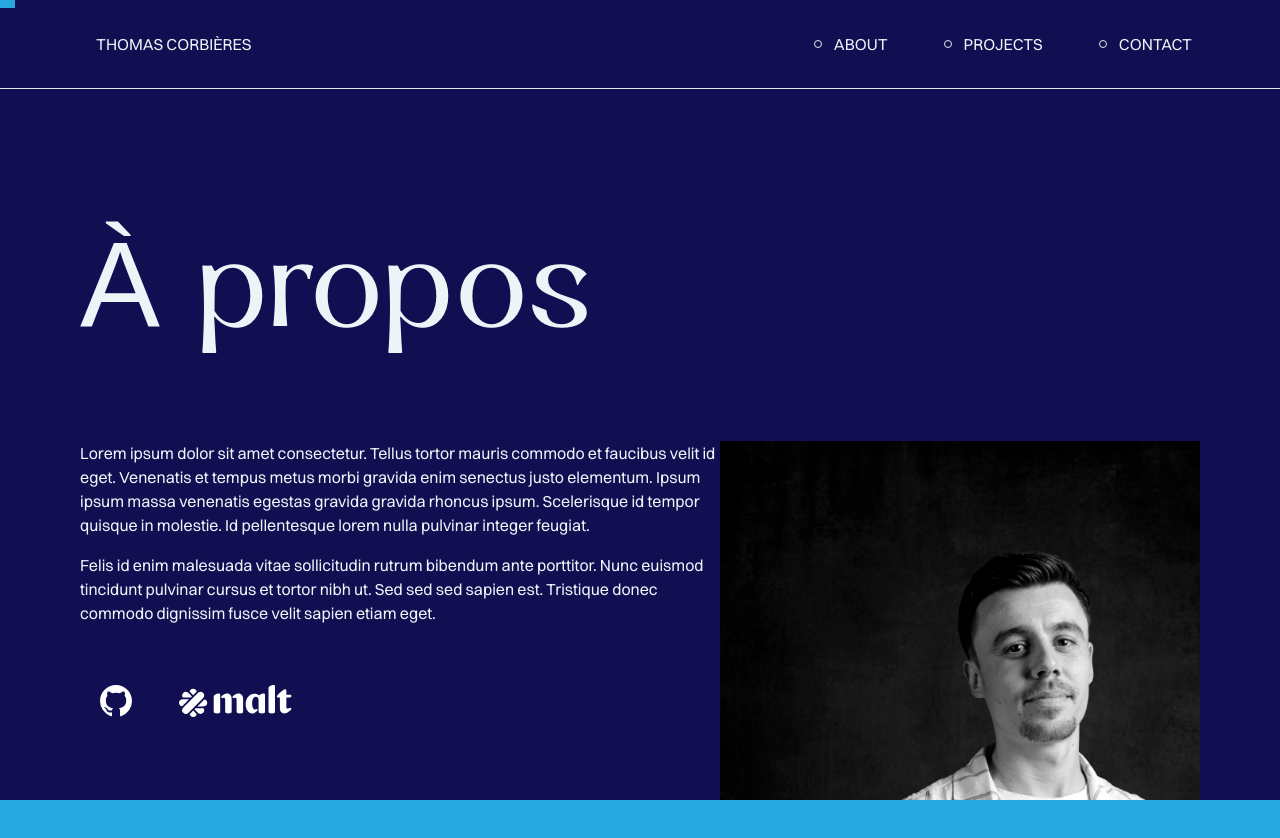
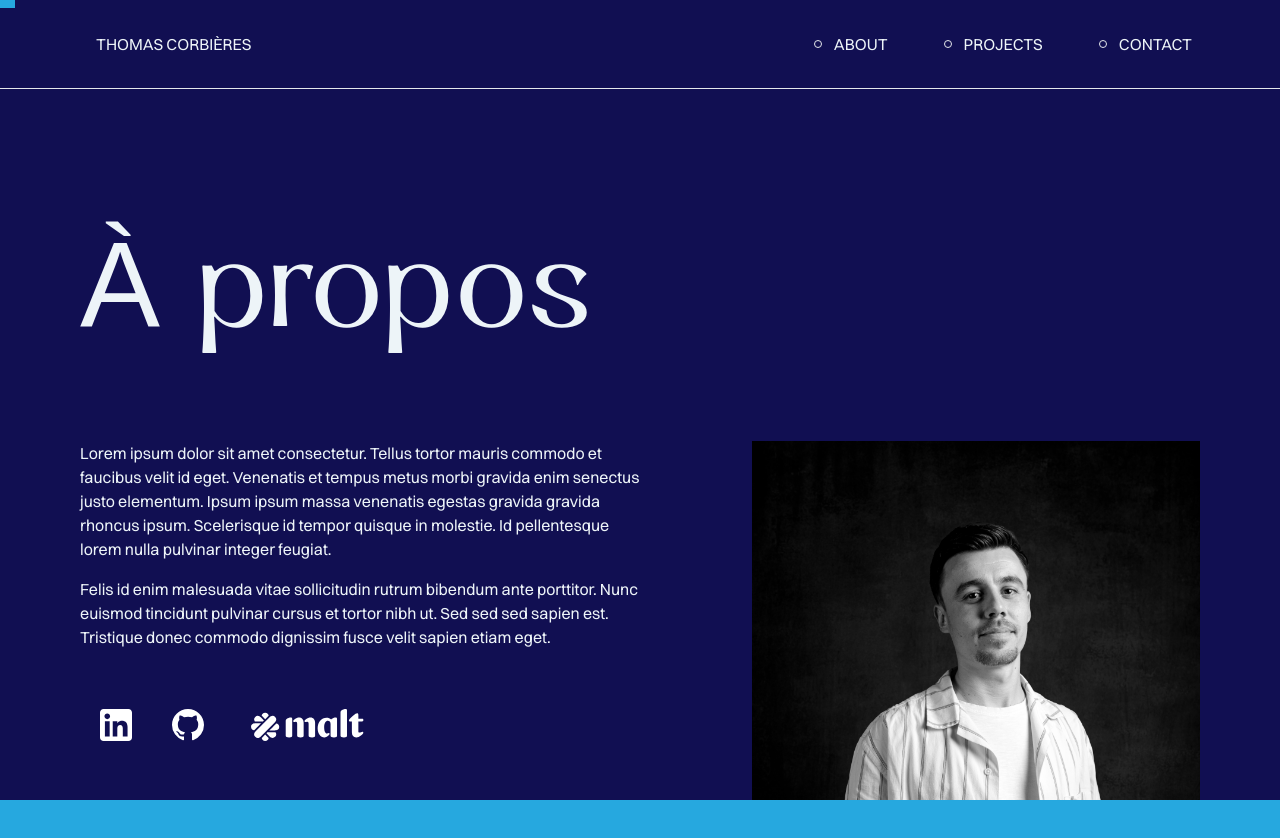
Before and after one commit to ausma-tc/portfolio, a Next.js app: page /about in a window 1280 px wide. Shown: the top 838 px of the page. Built offline with nearby package versions, Linux system fonts and the light colour scheme; grey boxes are pictures that could not be loaded.

Commit message:
Ajustement du responsive page about + Ajout animation star homepage

```diff
--- a/app/about/page.jsx
+++ b/app/about/page.jsx
@@ -8,8 +8,8 @@ const About = () => {
         <div className="flex pb-20">
           <h1 className="h1 leading-none">À propos</h1>
         </div>
-        <div className="flex flex-col-reverse md:flex-row items-start justify-between">
-          <div className="wrapper-text max-w-[640px]">
+        <div className="flex flex-col-reverse lg:flex-row items-start justify-between gap-10">
+          <div className="wrapper-text max-w-full lg:max-w-[50%]">
             <p>
               Lorem ipsum dolor sit amet consectetur. Tellus tortor mauris
               commodo et faucibus velit id eget. Venenatis et tempus metus morbi
@@ -25,6 +25,29 @@ const About = () => {
               fusce velit sapien etiam eget.
             </p>
             <ul className="flex">
+              <IconMagnetic>
+                <li className="p-5">
+                  <a href="https://www.linkedin.com/in/thomas-corbieres/" target="_blank">
+                    <svg
+                      height="32"
+                      viewBox="0 0 72 72"
+                      width="32"
+                      xmlns="http://www.w3.org/2000/svg"
+                    >
+                      <g fill="none" fill-rule="evenodd">
+                        <path
+                          d="M8,72 L64,72 C68.418278,72 72,68.418278 72,64 L72,8 C72,3.581722 68.418278,-8.11624501e-16 64,0 L8,0 C3.581722,8.11624501e-16 -5.41083001e-16,3.581722 0,8 L0,64 C5.41083001e-16,68.418278 3.581722,72 8,72 Z"
+                          fill="#FFF"
+                        />
+                        <path
+                          d="M62,62 L51.315625,62 L51.315625,43.8021149 C51.315625,38.8127542 49.4197917,36.0245323 45.4707031,36.0245323 C41.1746094,36.0245323 38.9300781,38.9261103 38.9300781,43.8021149 L38.9300781,62 L28.6333333,62 L28.6333333,27.3333333 L38.9300781,27.3333333 L38.9300781,32.0029283 C38.9300781,32.0029283 42.0260417,26.2742151 49.3825521,26.2742151 C56.7356771,26.2742151 62,30.7644705 62,40.051212 L62,62 Z M16.349349,22.7940133 C12.8420573,22.7940133 10,19.9296567 10,16.3970067 C10,12.8643566 12.8420573,10 16.349349,10 C19.8566406,10 22.6970052,12.8643566 22.6970052,16.3970067 C22.6970052,19.9296567 19.8566406,22.7940133 16.349349,22.7940133 Z M11.0325521,62 L21.769401,62 L21.769401,27.3333333 L11.0325521,27.3333333 L11.0325521,62 Z"
+                          fill="#110F52"
+                        />
+                      </g>
+                    </svg>
+                  </a>
+                </li>
+              </IconMagnetic>
               <IconMagnetic>
                 <li className="p-5">
                   <a href="https://github.com/ausma-tc" target="_blank">
@@ -115,13 +138,12 @@ const About = () => {
               </IconMagnetic>
             </ul>
           </div>
-          <div className="wrapper-img mb-10 md:mb-0 max-w-[100%] md:max-w-[600px] overflow-hidden">
+          <div className="wrapper-img mb-10 md:mb-0 max-w-full lg:max-w-[40%] overflow-hidden">
             <Image
               src="/images/Thomas_C_B&W_2023.png"
               width={600}
               height={1280}
               alt="Picture of the author"
-              className="md:max-w-2xl"
             />
           </div>
         </div>
--- a/app/globals.scss
+++ b/app/globals.scss
@@ -162,3 +162,24 @@ p {
   background-color: #26a8df;
   z-index: 1;
 }
+
+
+// animation star
+.star {
+  transform-origin: center;
+  animation: svg-animation 2s ease-out forwards;
+  svg {
+  }
+}
+
+@keyframes svg-animation {
+  0% {
+    transform: scale(40) rotate(360deg);
+  }
+  90% {
+    transform: scale(0.5) rotate(10deg);
+  }
+  100% {
+    transform: scale(1) rotate(0deg);
+  }
+}
--- a/src/components/ui/heroSection.jsx
+++ b/src/components/ui/heroSection.jsx
@@ -1,10 +1,15 @@
+import StarAnim from "./StarAnim";
+
 const HeroSection = () => {
   return (
     <section className="font-amphora py-20 md:py-32 px-6 md:px-20">
-      <h1 className="uppercase text-[15vw] leading-[100%] min-w-[90%] pb-20">
-        Thomas <br />
-        <span className="font-switzer font-bold">Corbières</span>
-      </h1>
+      <div className=" w-fit">
+        <h1 className="uppercase relative text-[15vw] leading-[100%] min-w-[90%] pb-20">
+          Thomas <br />
+          <span className="font-switzer font-bold">Corbières</span>
+        <StarAnim />
+        </h1>
+      </div>
       <div className="flex w-full justify-end">
         <p className="max-w-lg">
           Hey! Je m’appelle Thomas, développeur front-end de 28 ans.
```
Also changed, not shown: src/components/ui/StarAnim.jsx (added, +22 -0 lines).
